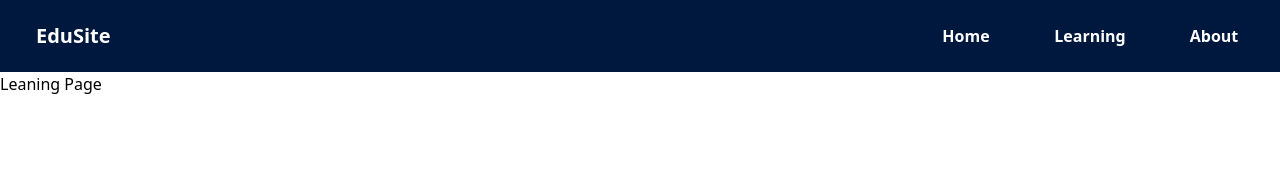
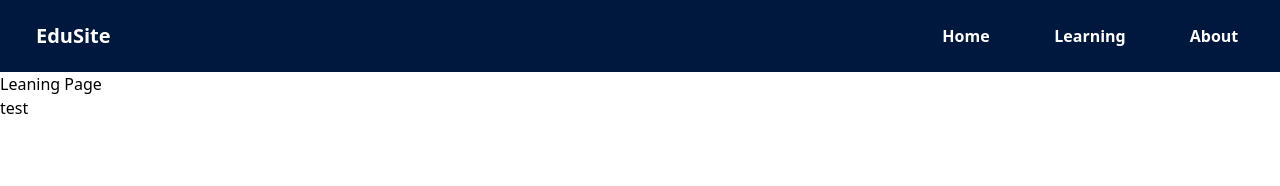
Before and after one commit to guyssar-db/GSC, a SvelteKit app: page /learning in a window 1280 px wide. Shown: the top 186 px of the page. Built offline with nearby package versions, Linux system fonts and the light colour scheme.

Commit message:
Save local changes before pull

```diff
--- a/src/routes/learning/+page.svelte
+++ b/src/routes/learning/+page.svelte
@@ -1 +1,2 @@
 <h1>Leaning Page</h1>
+<p>test</p>
```
